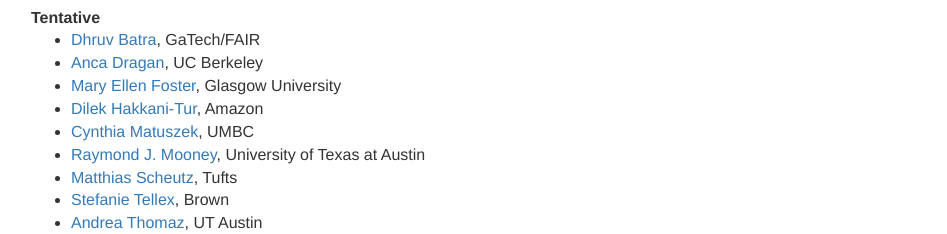
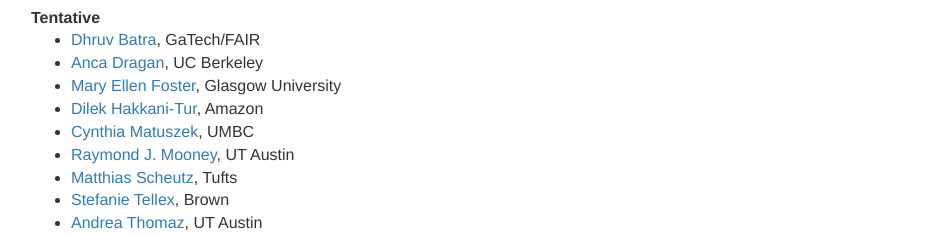
Before and after one commit to SpLU-RoboNLP/SpLU-RoboNLP.github.io, a plain HTML site: page index.html in a window 1280 px wide. Shown: the part 1300-1534 px from the top of the page, without its empty margins (159-1106 px from the left). Drawn offline with nearby package versions, Linux system fonts and the light colour scheme.

Commit message:
Ray's affiliation shortened to UT Austin

```diff
--- a/index.html
+++ b/index.html
@@ -149,7 +149,7 @@ We will award multiple best paper <b>cash prizes</b> via our sponsorship.
 <li><a href="http://www.dcs.gla.ac.uk/~mefoster/">Mary Ellen Foster</a>, Glasgow University</li>
 <li><a href="https://scholar.google.com/citations?user=GMcL_9kAAAAJ&hl=en&authuser=1&oi=ao">Dilek Hakkani-Tur</a>, Amazon</li>
 <li><a href="https://www.csee.umbc.edu/~cmat/">Cynthia Matuszek</a>, UMBC</li>
-<li><a href="https://www.cs.utexas.edu/~mooney/">Raymond J. Mooney</a>, University of Texas at Austin</li>
+<li><a href="https://www.cs.utexas.edu/~mooney/">Raymond J. Mooney</a>, UT Austin</li>
 <li><a href="https://engineering.tufts.edu/people/faculty/matthias-scheutz">Matthias Scheutz</a>, Tufts</li>
 <li><a href="https://cs.brown.edu/~stefie10/">Stefanie Tellex</a>, Brown</li>
 <li><a href="https://robo-nlp.github.io/www.ece.utexas.edu/people/faculty/andrea-thomaz">Andrea Thomaz</a>, UT Austin</li>
```
